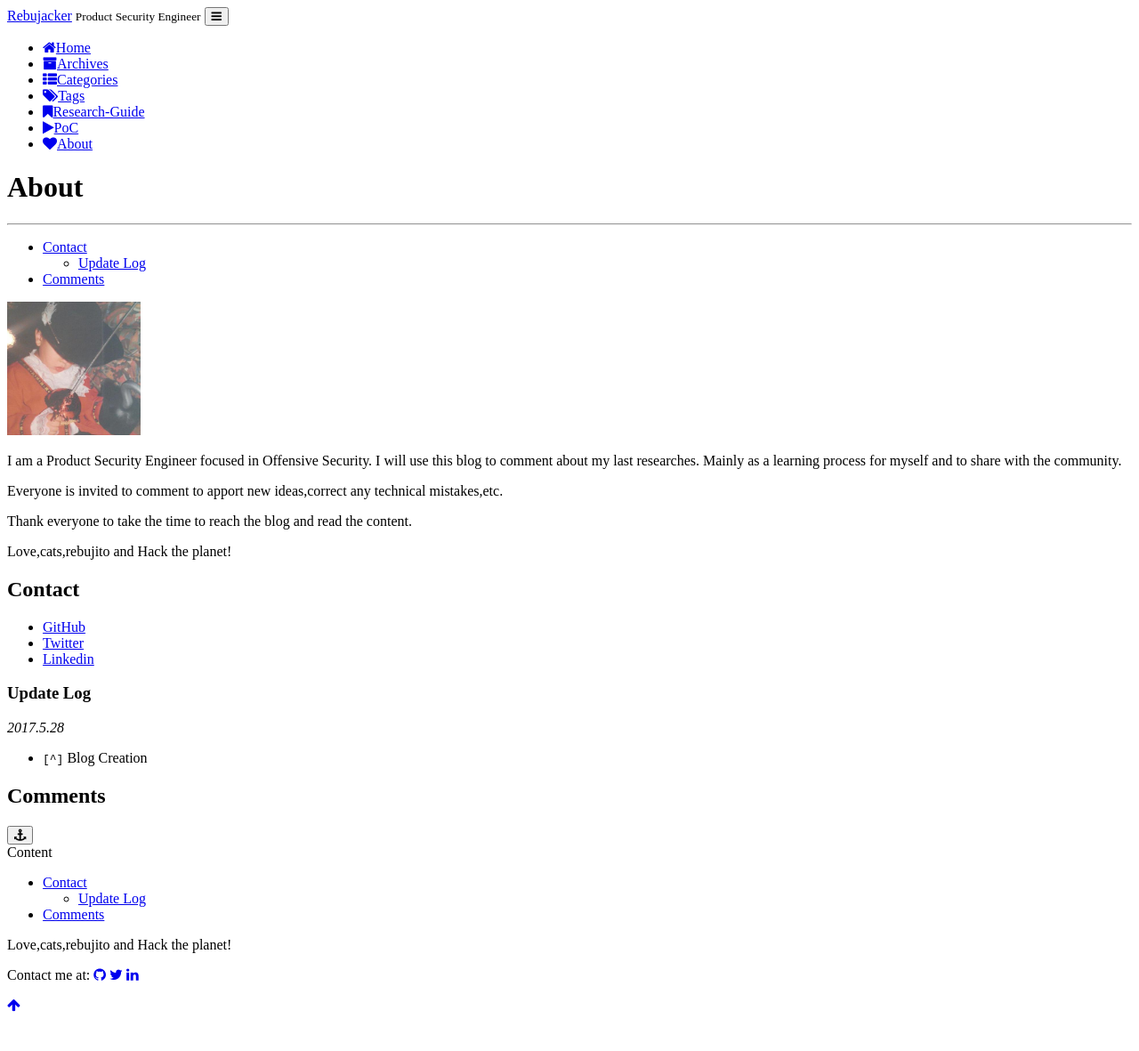
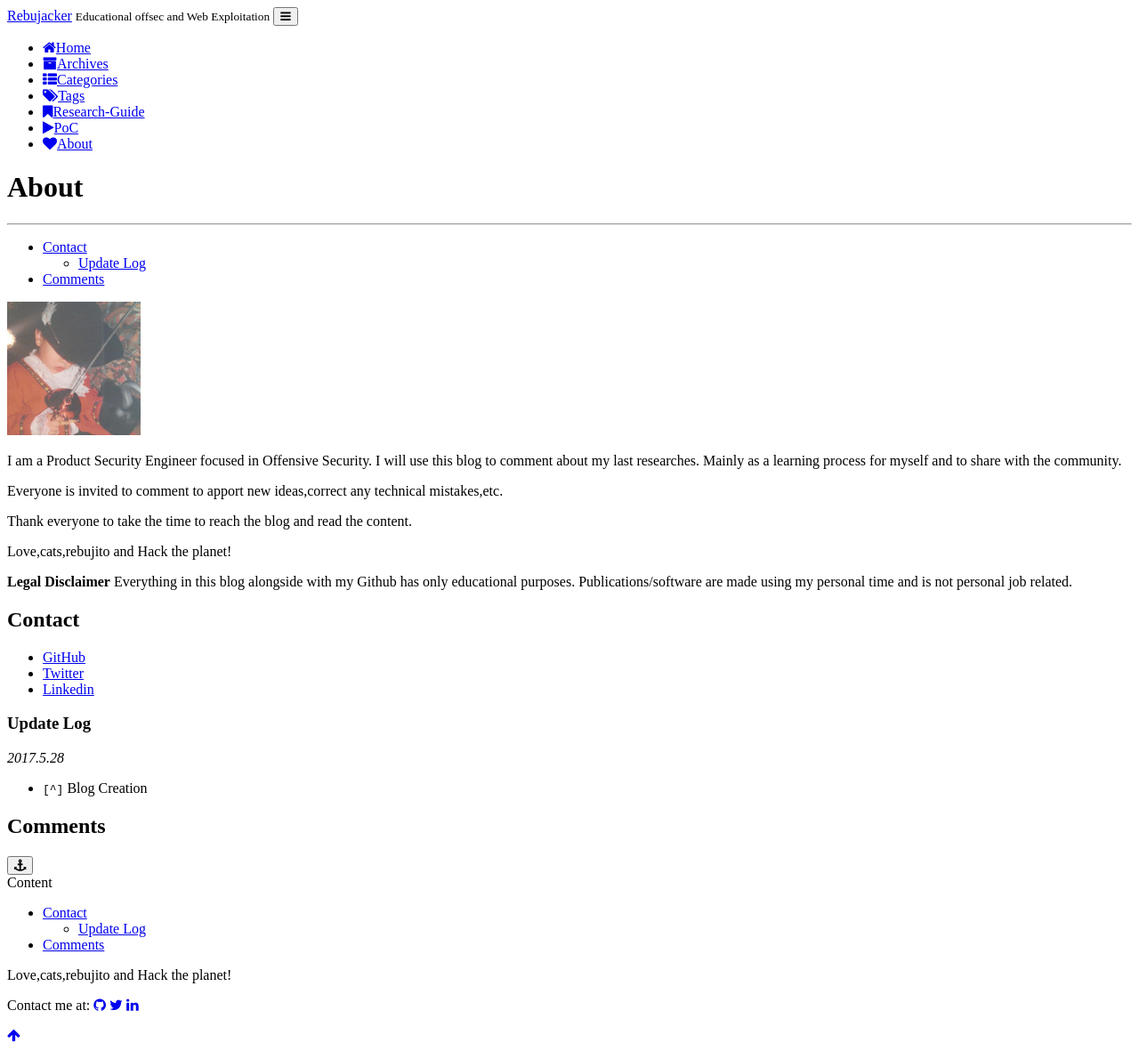
Before and after one commit to AlvFolgado/alvfolgado.github.io, a Jekyll site: the page built from page/5about.md, in a window 1280 px wide. Shown: the whole page at 89% size. Built offline with Jekyll 4.4.1, drawn with Linux system fonts in a browser that asks for light colours; comment, search, counter and statistics services are not loaded; a style sheet for code colours, icons or effects is not loaded; before the commit the page ends 1147 px from its top, so only the background shows below that.

Commit message:
disclaimer

```diff
--- a/_config.yml
+++ b/_config.yml
@@ -7,7 +7,7 @@
 
 # Site settings
 title: Rebujacker
-brief-intro: Product Security Engineer
+brief-intro: Educational offsec and Web Exploitation
 baseurl: "" # the subpath of your site, e.g. /blog
 url: "http://rebujacker.com" # the base hostname & protocol for your site
 
@@ -29,7 +29,7 @@ description_footer: Love,cats,rebujito and Hack the planet!
 # two ways to comment, only choose one, and use your own short name
 # 两种评论插件，选一个就好了，使用自己的 short_name
 duoshuo_shortname: #hygblog
-disqus_shortname: afolgado
+disqus_shortname: rebujacker
 
 # statistic analysis 统计代码
 # 百度统计 id，将统计代码替换为自己的百度统计id，即
--- a/page/5about.md
+++ b/page/5about.md
@@ -20,10 +20,13 @@ Thank everyone to take the time to reach the blog and read the content.
 
 Love,cats,rebujito and Hack the planet!
 
+
+**Legal Disclaimer** Everything in this blog alongside with my Github has only educational purposes. Publications/software are made using my personal time and is not personal job related.
+
 ## Contact
 
-* [GitHub](https://github.com/alvfolgado)
-* [Twitter](https://twitter.com/afolgad)
+* [GitHub](https://github.com/rebujacker)
+* [Twitter](https://twitter.com/rebujacker)
 * [Linkedin](https://www.linkedin.com/in/alvaro-folgado-rueda-44292083)
 
 
```
